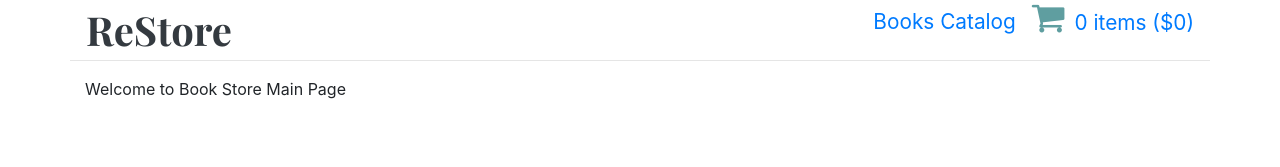
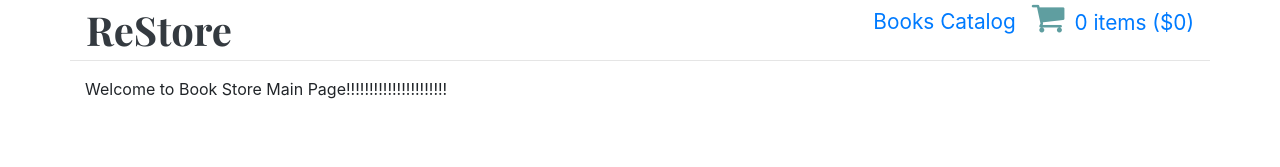
Before and after one commit to astgrey101/restore, a React (Create React App) app: page / in a window 1280 px wide. Shown: the top 167 px of the page. Built offline with nearby package versions, Linux system fonts and the light colour scheme.

Commit message:
branch2: check ci pipeline deploy

```diff
--- a/src/components/pages/main-page.tsx
+++ b/src/components/pages/main-page.tsx
@@ -2,7 +2,7 @@ import React from 'react';
 
 const MainPage = () => (
   <div>
-    Welcome to Book Store Main Page
+    Welcome to Book Store Main Page!!!!!!!!!!!!!!!!!!!!!!
   </div>
 );
 
```
